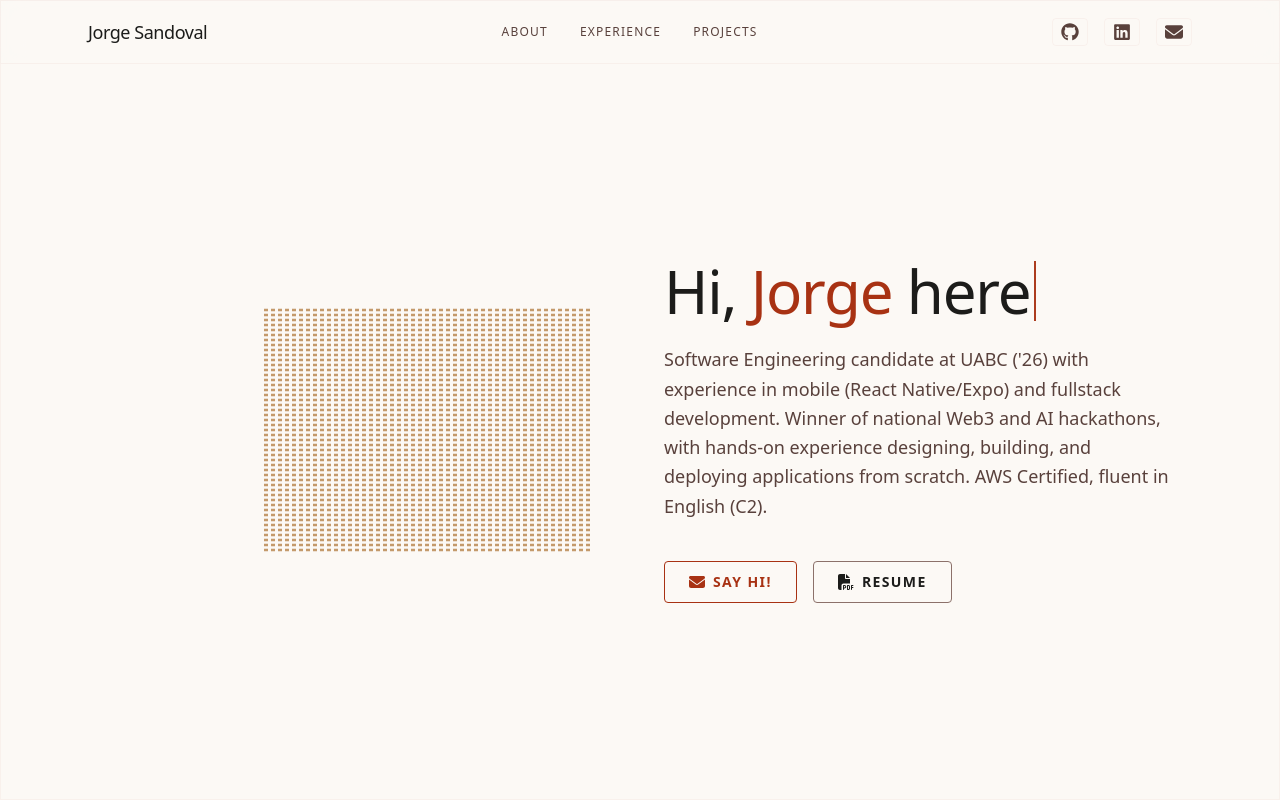
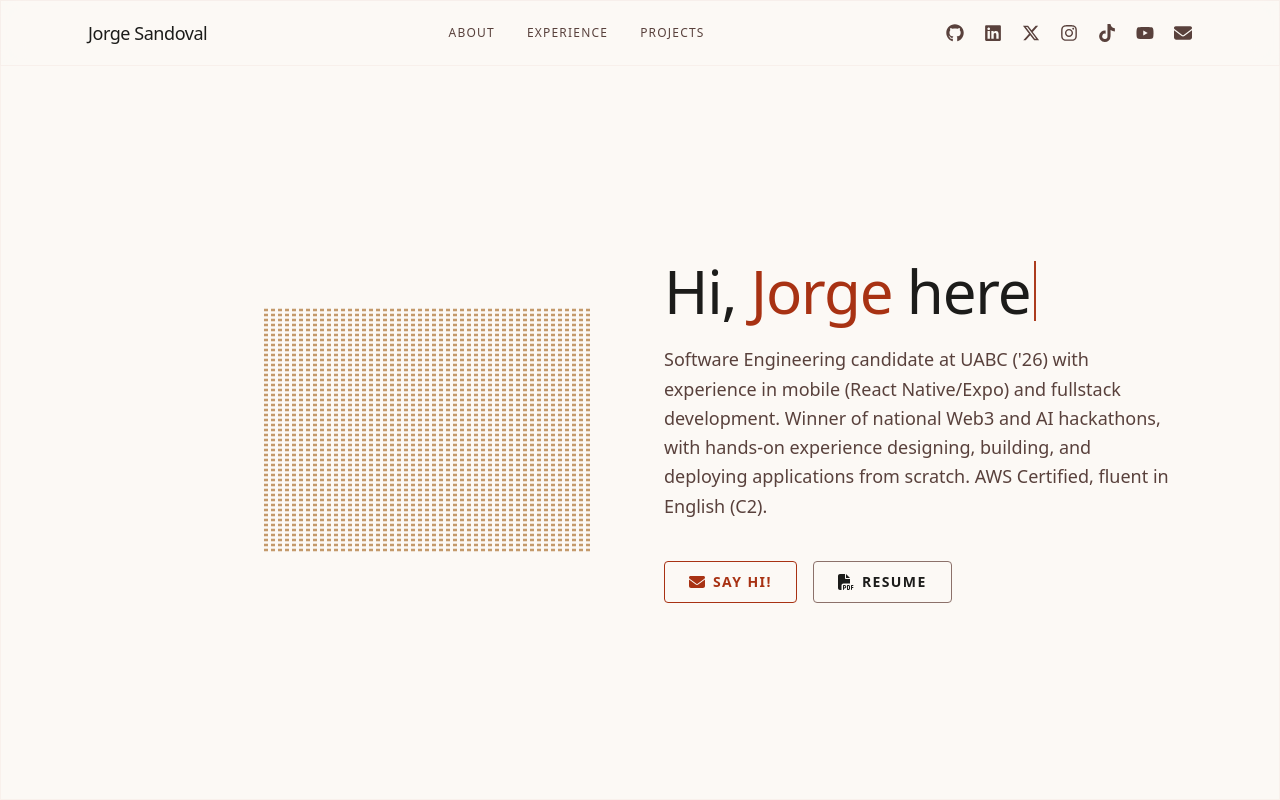
Before and after one commit to jorgesandev/website, a Next.js app: page / in a window 1280 px wide. Shown: the top 800 px of the page. Built offline with nearby package versions, Linux system fonts and the light colour scheme.

Commit message:
feat(navbar): enhance navigation with mobile dropdown and social links integration

```diff
--- a/app/components/Navbar.tsx
+++ b/app/components/Navbar.tsx
@@ -1,34 +1,74 @@
+"use client";
+
 import Link from 'next/link';
-import { FaGithub, FaLinkedin, FaEnvelope } from 'react-icons/fa6';
+import { useState } from 'react';
+import { FaEnvelope, FaGithub, FaInstagram, FaLinkedin, FaTiktok, FaXTwitter, FaYoutube, FaBars, FaXmark } from 'react-icons/fa6';
 
 export default function Navbar() {
+  const [isOpen, setIsOpen] = useState(false);
+
+  const socialLinks = [
+    { href: "https://github.com/jorgesandev", label: "GitHub", icon: <FaGithub size={18} /> },
+    { href: "https://www.linkedin.com/in/jorgesandev/", label: "LinkedIn", icon: <FaLinkedin size={18} /> },
+    { href: "https://x.com/jorgesandev", label: "X", icon: <FaXTwitter size={18} /> },
+    { href: "https://www.instagram.com/jorgesandev/", label: "Instagram", icon: <FaInstagram size={18} /> },
+    { href: "https://www.tiktok.com/@jorgesandev", label: "TikTok", icon: <FaTiktok size={18} /> },
+    { href: "https://www.youtube.com/@jorgesandevyt", label: "YouTube", icon: <FaYoutube size={18} /> },
+    { href: "mailto:contact@jorgesandoval.dev", label: "Email", icon: <FaEnvelope size={18} /> },
+  ];
+
   return (
-    <nav className="fixed top-0 left-0 right-0 z-50 glass-panel border-b ghost-border h-16 flex items-center">
-      <div className="max-w-6xl mx-auto px-6 w-full flex items-center justify-between">
+    <nav className="fixed top-0 left-0 right-0 z-50 glass-panel border-b ghost-border">
+      <div className="h-16 max-w-6xl mx-auto px-4 md:px-6 w-full flex items-center justify-between">
 
-        <Link href="/" className="font-sans font-medium text-lg tracking-tight hover:text-primary transition-colors">
+        <Link href="/" onClick={() => setIsOpen(false)} className="font-sans font-medium text-base md:text-lg tracking-tight hover:text-primary transition-colors shrink-0">
           Jorge Sandoval
         </Link>
 
-        <div className="hidden md:flex gap-8 label-text text-xs text-on-surface-variant">
+        {/* Desktop text links */}
+        <div className="hidden md:flex gap-8 label-text text-xs text-on-surface-variant flex-1 justify-center">
           <a href="#about" className="hover:text-primary transition-colors">About</a>
           <a href="#experience" className="hover:text-primary transition-colors">Experience</a>
           <a href="#projects" className="hover:text-primary transition-colors">Projects</a>
         </div>
 
-        <div className="flex gap-4 items-center text-on-surface-variant">
-          <a href="https://github.com/jorgesandev" target="_blank" rel="noopener noreferrer" className="hover:text-primary transition-colors flex items-center justify-center border ghost-border px-2 py-1 rounded-sm">
-            <FaGithub size={18} />
-          </a>
-          <a href="https://www.linkedin.com/in/jorgesandev/" target="_blank" rel="noopener noreferrer" className="hover:text-primary transition-colors flex items-center justify-center border ghost-border px-2 py-1 rounded-sm">
-            <FaLinkedin size={18} />
-          </a>
-          <a href="mailto:contact@jorgesandoval.dev" className="hover:text-primary transition-colors flex items-center justify-center border ghost-border px-2 py-1 rounded-sm">
-            <FaEnvelope size={18} />
-          </a>
+        {/* Desktop social icons */}
+        <div className="hidden md:flex gap-4 md:gap-5 items-center text-on-surface-variant justify-end shrink-0">
+          {socialLinks.map((link, i) => (
+            <a key={i} href={link.href} target={link.label !== "Email" ? "_blank" : undefined} rel={link.label !== "Email" ? "noopener noreferrer" : undefined} aria-label={link.label} title={link.label} className="hover:text-primary hover:-translate-y-0.5 transition-all outline-none">
+              {link.icon}
+            </a>
+          ))}
         </div>
 
+        {/* Mobile Hamburger Button */}
+        <button
+          className="md:hidden text-on-surface-variant hover:text-primary p-2 transition-colors outline-none shrink-0"
+          onClick={() => setIsOpen(!isOpen)}
+          aria-label="Toggle Menu"
+        >
+          {isOpen ? <FaXmark size={24} /> : <FaBars size={24} />}
+        </button>
+
       </div>
+
+      {/* Mobile Menu Dropdown */}
+      {isOpen && (
+        <div className="md:hidden flex flex-col border-t ghost-border bg-surface px-4 py-8 shadow-2xl absolute top-16 left-0 right-0 max-h-[calc(100vh-4rem)] overflow-y-auto glass-panel">
+          <div className="flex flex-col gap-8 label-text text-sm text-center">
+            <a href="#about" onClick={() => setIsOpen(false)} className="hover:text-primary transition-colors">ABOUT</a>
+            <a href="#experience" onClick={() => setIsOpen(false)} className="hover:text-primary transition-colors">EXPERIENCE</a>
+            <a href="#projects" onClick={() => setIsOpen(false)} className="hover:text-primary transition-colors">PROJECTS</a>
+          </div>
+          <div className="flex flex-wrap justify-center gap-6 text-on-surface-variant mt-10">
+            {socialLinks.map((link, i) => (
+              <a key={i} href={link.href} target={link.label !== "Email" ? "_blank" : undefined} rel={link.label !== "Email" ? "noopener noreferrer" : undefined} aria-label={link.label} title={link.label} className="hover:text-primary hover:-translate-y-0.5 transition-all outline-none">
+                {link.icon}
+              </a>
+            ))}
+          </div>
+        </div>
+      )}
     </nav>
   );
 }
```
